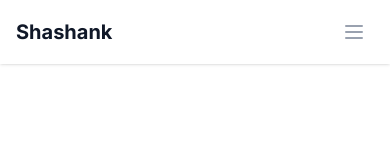
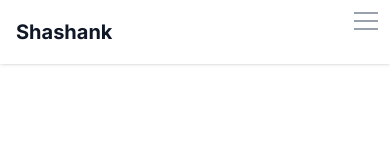
Before and after one commit to Shanki200801/shashank-portfolio, a Next.js app: page / in a window 390 px wide. Shown: the top 147 px of the page. Built offline with nearby package versions, Linux system fonts and the light colour scheme.

Commit message:
fixed hamburger menu

```diff
--- a/src/components/Navbar.tsx
+++ b/src/components/Navbar.tsx
@@ -2,15 +2,46 @@
 
 import Link from 'next/link';
 import { usePathname } from 'next/navigation';
+import { useState } from 'react';
+import { FaGithub, FaLinkedin, FaTwitter } from 'react-icons/fa';
 
 const Navbar = () => {
   const pathname = usePathname();
+  const [isMobileMenuOpen, setIsMobileMenuOpen] = useState(false);
 
   const navItems = [
     { label: 'Home', path: '/' },
     { label: 'Projects', path: '/projects' },
     { label: 'Blog', path: '/blog' },
   ];
+
+  const socialLinks = [
+    {
+      name: 'GitHub',
+      url: 'https://github.com/shanki200801',
+      icon: <FaGithub className="w-6 h-6" />,
+    },
+    {
+      name: 'LinkedIn',
+      url: 'https://www.linkedin.com/in/shashank200801',
+      icon: <FaLinkedin className="w-6 h-6" />,
+    },
+    {
+      name: 'Twitter',
+      url: 'https://twitter.com/shashank200801',
+      icon: <FaTwitter className="w-6 h-6" />,
+    },
+  ];
+
+  const toggleMobileMenu = () => {
+    setIsMobileMenuOpen(!isMobileMenuOpen);
+    // Prevent scrolling when menu is open
+    if (!isMobileMenuOpen) {
+      document.body.style.overflow = 'hidden';
+    } else {
+      document.body.style.overflow = '';
+    }
+  };
 
   return (
     <nav className="fixed top-0 left-0 right-0 z-50 bg-white dark:bg-gray-900 shadow-sm">
@@ -51,45 +82,45 @@ const Navbar = () => {
             </div>
           </div>
 
-          <div className="flex items-center md:hidden">
+          <div className="flex items-center md:hidden z-50">
             <button
               type="button"
               className="inline-flex items-center justify-center p-2 rounded-md text-gray-400 hover:text-gray-500 hover:bg-gray-100 dark:hover:bg-gray-800 focus:outline-none focus:ring-2 focus:ring-inset focus:ring-indigo-500"
-              aria-expanded="false"
+              aria-expanded={isMobileMenuOpen}
+              onClick={toggleMobileMenu}
             >
               <span className="sr-only">Open main menu</span>
-              <svg
-                className="block h-6 w-6"
-                xmlns="http://www.w3.org/2000/svg"
-                fill="none"
-                viewBox="0 0 24 24"
-                stroke="currentColor"
-                aria-hidden="true"
-              >
-                <path
-                  strokeLinecap="round"
-                  strokeLinejoin="round"
-                  strokeWidth={2}
-                  d="M4 6h16M4 12h16M4 18h16"
-                />
-              </svg>
+              <div className="relative w-6 h-6">
+                <span className={`absolute h-0.5 w-6 bg-current transform transition duration-300 ease-in-out ${isMobileMenuOpen ? 'rotate-45 translate-y-0' : '-translate-y-2'}`}></span>
+                <span className={`absolute h-0.5 w-6 bg-current transform transition duration-300 ease-in-out ${isMobileMenuOpen ? 'opacity-0' : 'opacity-100'}`}></span>
+                <span className={`absolute h-0.5 w-6 bg-current transform transition duration-300 ease-in-out ${isMobileMenuOpen ? '-rotate-45 translate-y-0' : 'translate-y-2'}`}></span>
+              </div>
             </button>
           </div>
         </div>
       </div>
 
-      {/* Mobile menu, show/hide based on menu state */}
-      <div className="hidden">
-        <div className="px-2 pt-2 pb-3 space-y-1">
+      {/* Mobile menu, slide in from right */}
+      <div
+        className={`fixed inset-y-0 right-0 w-full bg-white dark:bg-gray-900 transform transition-transform duration-300 ease-in-out z-40 ${
+          isMobileMenuOpen ? 'translate-x-0' : 'translate-x-full'
+        } md:hidden flex flex-col`}
+      >
+        <div className="px-4 pt-20 pb-6 flex-grow flex flex-col">
+          <div className="space-y-3">
             {navItems.map((item) => (
               <Link
                 key={item.path}
                 href={item.path}
-              className={`block px-3 py-2 rounded-md text-base font-medium ${
+                className={`block px-3 py-3 rounded-md text-lg font-medium ${
                   pathname === item.path
-                  ? 'bg-indigo-50 dark:bg-indigo-900 border-indigo-500 text-indigo-700 dark:text-indigo-200'
-                  : 'text-gray-500 dark:text-gray-300 hover:bg-gray-50 dark:hover:bg-gray-800 hover:text-gray-700 dark:hover:text-white'
+                    ? 'bg-indigo-50 dark:bg-indigo-900 text-indigo-700 dark:text-indigo-200'
+                    : 'text-gray-700 dark:text-gray-200 hover:bg-gray-50 dark:hover:bg-gray-800'
                 }`}
+                onClick={() => {
+                  setIsMobileMenuOpen(false);
+                  document.body.style.overflow = '';
+                }}
               >
                 {item.label}
               </Link>
@@ -99,10 +130,37 @@ const Navbar = () => {
               href="/resume.pdf"
               target="_blank"
               rel="noopener noreferrer"
-            className="block px-3 py-2 rounded-md text-base font-medium text-gray-500 dark:text-gray-300 hover:bg-gray-50 dark:hover:bg-gray-800 hover:text-gray-700 dark:hover:text-white"
+              className="block px-3 py-3 rounded-md text-lg font-medium text-gray-700 dark:text-gray-200 hover:bg-gray-50 dark:hover:bg-gray-800"
+              onClick={() => {
+                setIsMobileMenuOpen(false);
+                document.body.style.overflow = '';
+              }}
             >
               Resume
             </a>
+          </div>
+
+          {/* Social links at the bottom of mobile menu */}
+          <div className="mt-auto pt-6 border-t border-gray-200 dark:border-gray-800">
+            <div className="flex justify-center space-x-8 py-4">
+              {socialLinks.map((link) => (
+                <a
+                  key={link.name}
+                  href={link.url}
+                  target="_blank"
+                  rel="noopener noreferrer"
+                  className="p-2 text-gray-500 hover:text-indigo-600 dark:text-gray-400 dark:hover:text-indigo-400 transition-colors duration-200"
+                  aria-label={link.name}
+                  onClick={() => {
+                    setIsMobileMenuOpen(false);
+                    document.body.style.overflow = '';
+                  }}
+                >
+                  {link.icon}
+                </a>
+              ))}
+            </div>
+          </div>
         </div>
       </div>
     </nav>
--- a/src/components/Sidebar.tsx
+++ b/src/components/Sidebar.tsx
@@ -1,3 +1,5 @@
+"use client";
+
 import { FaGithub, FaLinkedin, FaTwitter } from 'react-icons/fa';
 
 const Sidebar = () => {
@@ -14,7 +16,7 @@ const Sidebar = () => {
     },
     {
       name: 'Twitter',
-      url: 'https://twitter.com',
+      url: 'https://twitter.com/shashank200801',
       icon: <FaTwitter className="w-5 h-5" />,
     },
   ];
```
Lines whose indentation alone changed are shown as unchanged.
